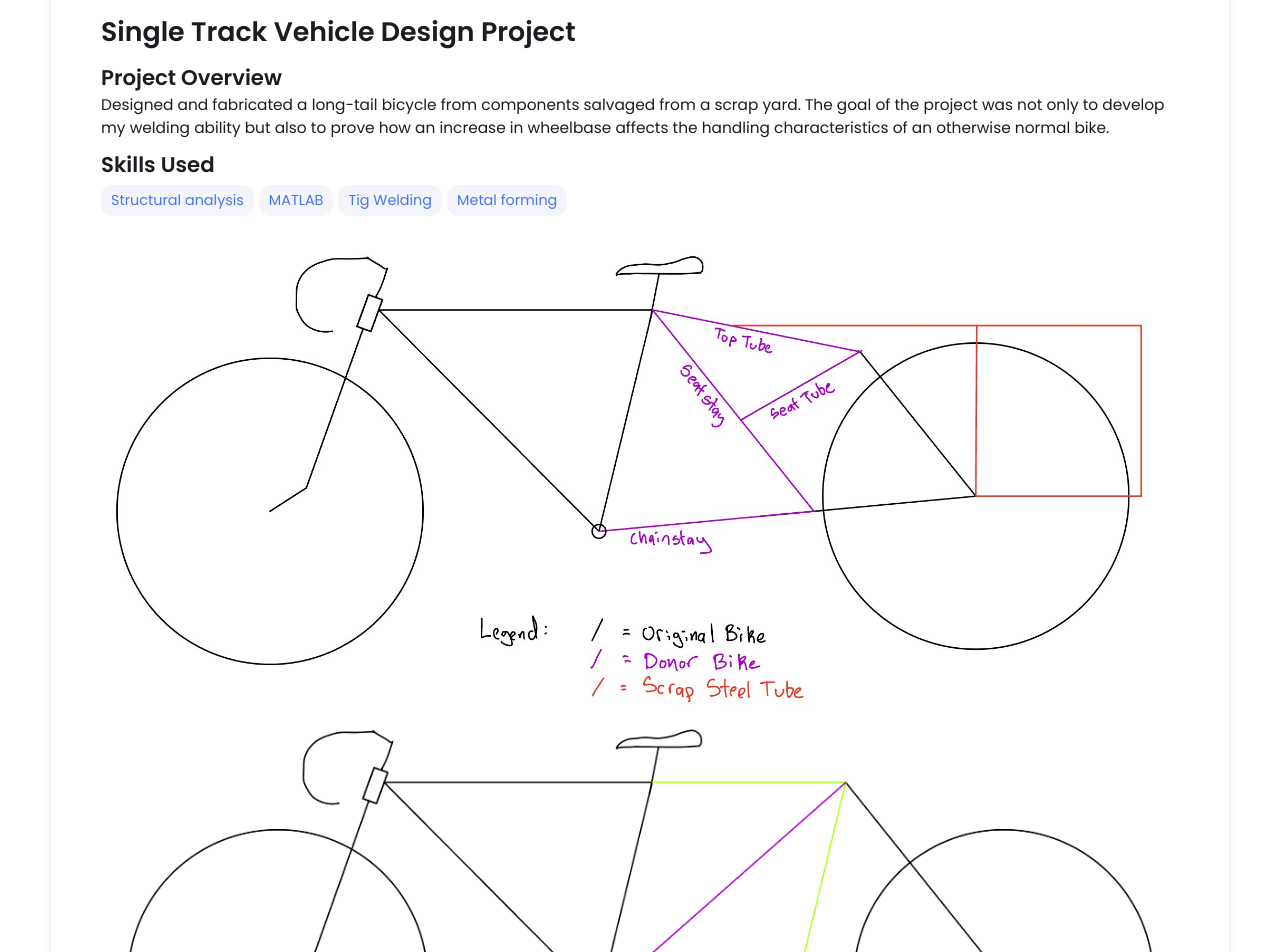
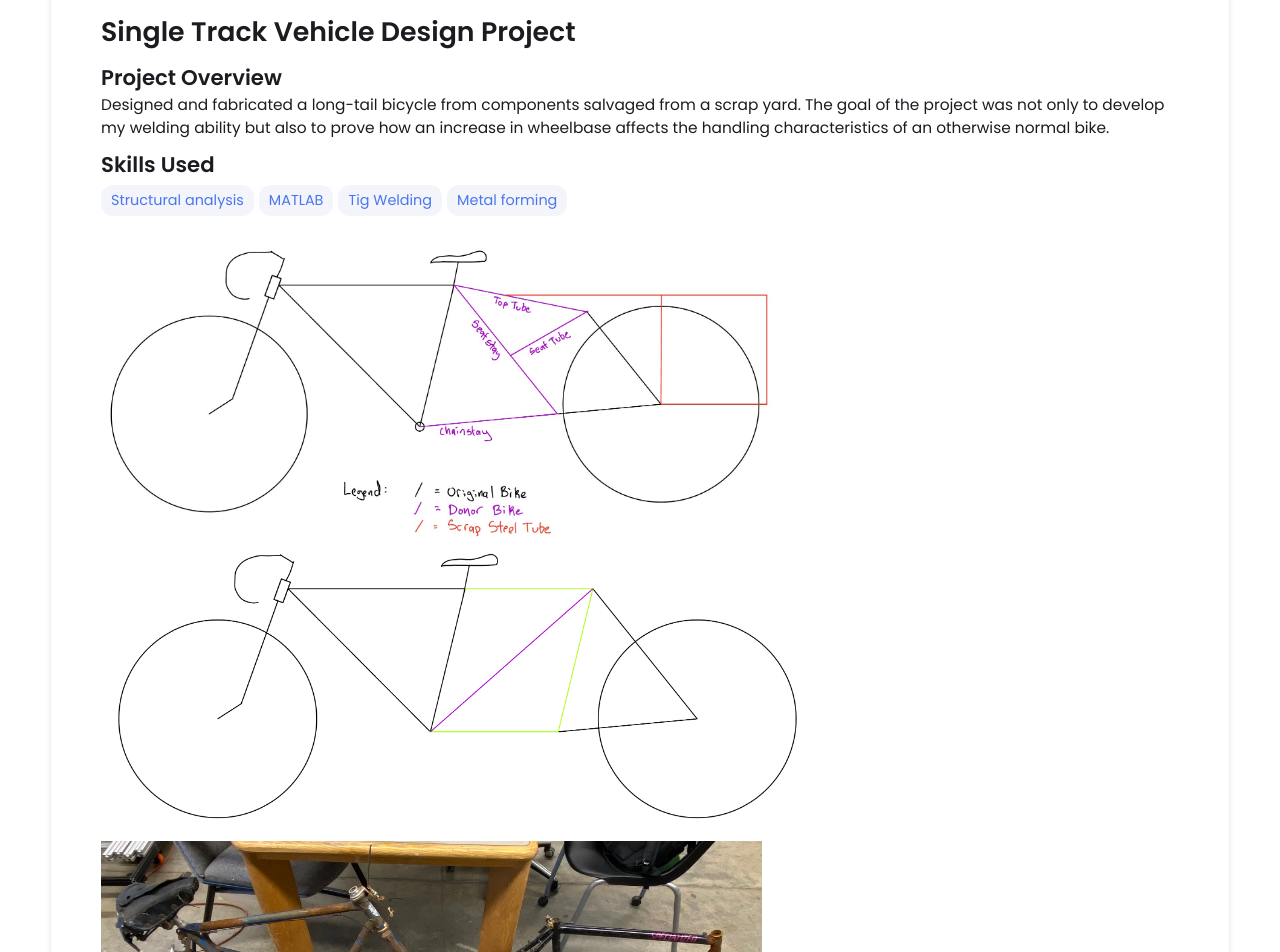
Before and after one commit to jddavitt/jddavitt.github.io, a Jekyll site: the page built from _projects/single-track/index.md, in a window 1280 px wide. Shown: the part 495-1447 px from the top of the page. Built offline with Jekyll 4.4.1, drawn with Linux system fonts in a browser that asks for light colours.

Commit message:
Update index.md

```diff
--- a/_projects/single-track/index.md
+++ b/_projects/single-track/index.md
@@ -10,8 +10,8 @@ skills:
 
 main-image: /finished_bike.jpg
 ---
-{% include image-gallery.html images="Initial Design Sketch.jpg" height="500" %}
-{% include image-gallery.html images="Bike Design Rev2.png" height="500" %}
+{% include image-gallery.html images="Initial Design Sketch.jpg" height="300" %}
+{% include image-gallery.html images="Bike Design Rev2.png" height="300" %}
 {% include image-gallery.html images="Loot Haul.jpg" height="500" %}
 {% include image-gallery.html images="main_welding_jig.jpg" height="500" %}
 {% include image-gallery.html images="off_angle_view_jig.jpg" height="500" %}
```
